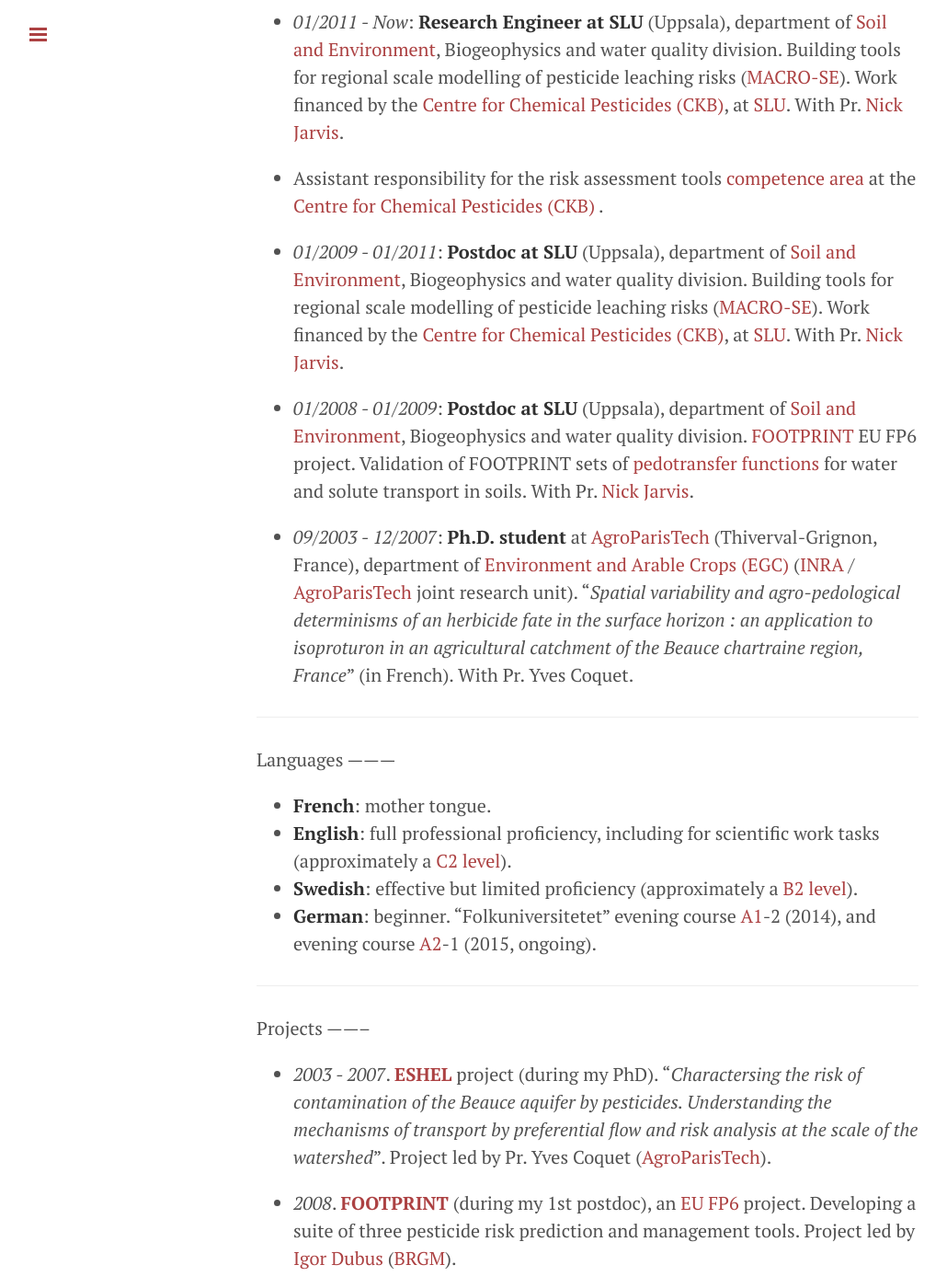
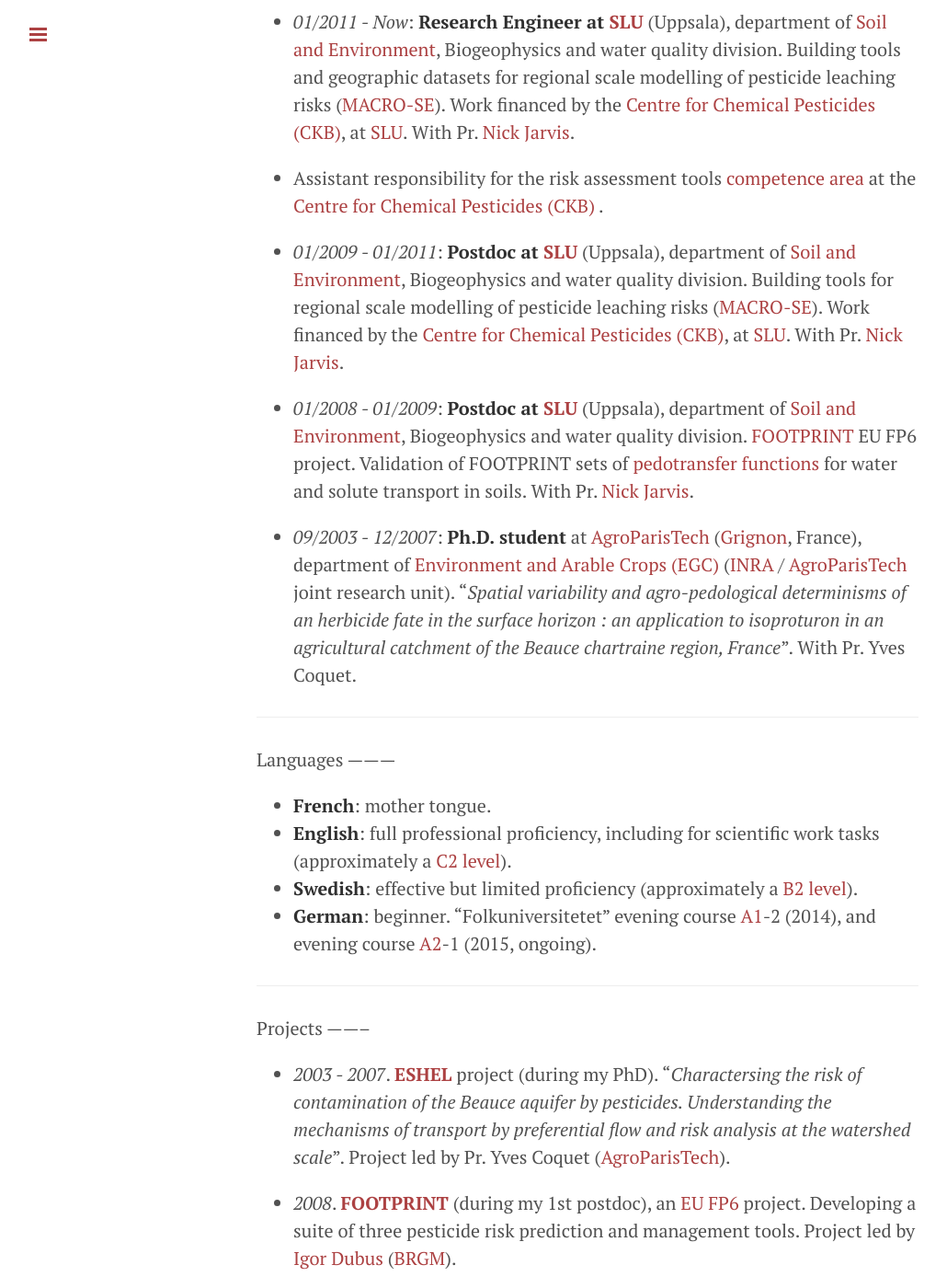
Before and after one commit to julienmoeys/julienmoeys.github.io, a Jekyll site: the page built from CV.md, in a window 1280 px wide and 1400 px high, scrolled down 1317 px. Shown: the whole window at 92% size, without its empty margins (1-1031 px from the left). Built offline with Jekyll 4.4.1, drawn with Linux system fonts in a browser that asks for light colours; Markdown is read by kramdown in place of the engine named in the settings; some of the changed text lies outside the part shown.

Commit message:
Updated CV

```diff
--- a/CV.md
+++ b/CV.md
@@ -69,9 +69,10 @@
 Professional experience    <a id="professionalexperience"></a>
 -----------------------
 
-*   _01/2011 - Now_: **Research Engineer at SLU** (Uppsala), department of
-    [Soil and Environment][], Biogeophysics and water quality division.
-    Building tools for regional scale modelling of pesticide
+*   _01/2011 - Now_: **Research Engineer at [SLU][]** (Uppsala),
+    department of [Soil and Environment][deptSoilEnv], Biogeophysics
+    and water quality division. Building tools and geographic
+    datasets for regional scale modelling of pesticide
     leaching risks ([MACRO-SE][]). Work financed by the
     [Centre for Chemical Pesticides (CKB)][CKB], at [SLU][].
     With Pr. [Nick Jarvis][NickJarvis].
@@ -80,27 +81,27 @@
     [competence area][OperationalGroup] at the
     [Centre for Chemical Pesticides (CKB) ][CKB].
 
-*   _01/2009 - 01/2011_: **Postdoc at SLU** (Uppsala), department of
-    [Soil and Environment][], Biogeophysics and water quality division.
-    Building tools for regional scale modelling of pesticide
-    leaching risks ([MACRO-SE][]). Work financed by the
-    [Centre for Chemical Pesticides (CKB)][CKB], at [SLU][].
-    With Pr. [Nick Jarvis][NickJarvis].
+*   _01/2009 - 01/2011_: **Postdoc at [SLU][]** (Uppsala),
+    department of [Soil and Environment][deptSoilEnv], Biogeophysics
+    and water quality division. Building tools for regional scale
+    modelling of pesticide leaching risks ([MACRO-SE][]). Work
+    financed by the [Centre for Chemical Pesticides (CKB)][CKB],
+    at [SLU][]. With Pr. [Nick Jarvis][NickJarvis].
 
-*   _01/2008 - 01/2009_: **Postdoc at SLU** (Uppsala), department of
-    [Soil and Environment][], Biogeophysics and water quality division.
+*   _01/2008 - 01/2009_: **Postdoc at [SLU][]** (Uppsala), department of
+    [Soil and Environment][deptSoilEnv], Biogeophysics and water quality division.
     [FOOTPRINT][] EU FP6 project. Validation of FOOTPRINT sets of
     [pedotransfer functions][PTF] for water and solute transport in
     soils. With Pr. [Nick Jarvis][NickJarvis].
 
-*   _09/2003 - 12/2007_: **Ph.D. student** at
-    [AgroParisTech][] (Thiverval-Grignon, France), department of
+*   _09/2003 - 12/2007_: **Ph.D. student** at [AgroParisTech][]
+    ([Grignon][ThivervalGrignon], France), department of
     [Environment and Arable Crops (EGC)][EGC] ([INRA][] /
     [AgroParisTech][] joint research unit). "_Spatial variability_
     _and agro-pedological determinisms of an herbicide fate in the_
     _surface horizon : an application to isoproturon in an agricultural_
-    _catchment of the Beauce chartraine region, France_" (in French).
-    With Pr. Yves Coquet.
+    _catchment of the Beauce chartraine region, France_". With Pr.
+    Yves Coquet.
 
 
 
@@ -126,8 +127,8 @@
 *   _2003 - 2007_. **[ESHEL][]** project (during my PhD). "_Charactersing
     the risk of contamination of the Beauce aquifer by pesticides.
     Understanding the mechanisms of transport by preferential flow
-    and risk analysis at the scale of the watershed_". Project led
-    by Pr. Yves Coquet ([AgroParisTech][]).
+    and risk analysis at the watershed scale_". Project led by Pr.
+    Yves Coquet ([AgroParisTech][]).
 
 *   _2008_. **[FOOTPRINT][]** (during my 1st postdoc), an
     [EU FP6][EUFP6] project. Developing a suite of three pesticide
@@ -147,8 +148,8 @@
     in the context of its [Écophyto][ECOPHYTO] program.
 
 I have been involved in the PhD work of [Abdul Ghafoor][AbdulGhafoor]
-(_finished in 2013_) and [Karin Steffens][KarinSteffens] (_planned to
-be finished in 2015_). See the publication list below.
+(_defended in 2013_) and [Karin Steffens][KarinSteffens] (_defence
+planned for 2015_). See the publication list below.
 
 
 
@@ -226,7 +227,7 @@
     (and before [Trac][]) or [WebSVN][].
 
 *   **Web development**: I have a small experience in **[PHP][]**,
-    **[HTML][]** and [CSS][] programming (see my project [ssld][]).
+    **[HTML][]** and [CSS][] programming (see my project [ssld](#ssld)).
     I have recently started using the site generator [Jekyll][].
     See also the paragraph on _content management systems_ below.
 
@@ -263,7 +264,7 @@
 
 *   Creator & maintainer of the [R][] packages **[soilwaterfun][]**
     and **[soilwaterptf][]** implementing commonly used functions
-    for [soil water retention][], soil [hydraulic conductivity][]
+    for [soil water retention][soilWatRet], soil [hydraulic conductivity][K]
     and some [pedotransfer functions][PTF] for parametrising them from
     easily available soil properties;
 
@@ -297,7 +298,8 @@
 
 
 
-<!--- Links (general) -->
+<!--- Links         -->
+<!--- Institutions  -->
 [AgroParisTech]:    http://www.agroparistech.fr/ "AgroParisTech"
 [EGC]:              http://www6.versailles-grignon.inra.fr/egc_eng/ "department of Environment and Arable Crops (EGC)"
 [ISA Lille]:        http://www.isa-lille.com/ "ISA Lille"
@@ -307,40 +309,25 @@
 [JV]:               http://www.jordbruksverket.se "Swedish Board of Agriculture"
 [NV]:               http://www.naturvardsverket.se/ "Swedish Environmental Protection Agency"
 [HaV]:              http://www.havochvatten.se/en "Swedish Agency for Marine and Water Management"
-[MACRO-SE]:         http://www.slu.se/sv/centrumbildningar-och-projekt/kompetenscentrum-for-kemiska-bekampningsmedel/verksamhetsomraden/modeller/macro-se/ "MACRO-SE regional scale pesticide fate model"
-[MACRO]:            http://www.slu.se/en/collaborative-centres-and-projects/centre-for-chemical-pesticides-ckb1/areas-of-operation-within-ckb/models/macro-52/ "MACRO 5.2"
-[FOOTPRINT]:        http://sitem.herts.ac.uk/aeru/footprint/ "FOOTPRINT EU FP6 project (@University of Hertfordshire)"
+[deptSoilEnv]:      http://www.slu.se/en/departments/soil-environment/ "Soil and Environment"
 [INRA]:             http://www.inra.fr/en "INRA"
-[Pedometrics]:      http://en.wikipedia.org/wiki/Pedometrics "pedometrics (Wikipedia)"
-[Municipalities]:   http://en.wikipedia.org/wiki/Municipalities_of_Sweden "Municipalities of Sweden (Wikipedia)"
 [LRF]:              http://www.lrf.se/In-English/ "Federation of Swedish Farmers (LRF)"
 [SV]:               http://www.plastkemiforetagen.se/sektorgrupper/svv/ "De svenska växtskyddsföretagens branschförening"
 [AFES]:             http://www.afes.fr "French Soil Science Association (AFES)"
 [FIF]:              http://www.fif.uu.se "Families for International Friendship (FIF)"
-[PTF]:              http://en.wikipedia.org/wiki/Pedotransfer_functions "Pedotransfer functions (Wikipedia)"
-[FoSW]:             http://www.slu.se/FoSW "Focus on Soils and Water (FoSW) graduate school"
-[jmSLUPub]:         http://slubar.slub.se/pweb/mailsh/form?mail=Julien.Moeys%40slu.se&lang=eng&show=yes&sortorder=publication_year# "Julien Moeys (on SLUPub)"
-[jmGoogleScholar]:  http://scholar.google.se/citations?user=cRNn-IMAAAAJ&hl=en&oi=ao "Julien MOEYS Google Scholar profile"
-[MSc]:              http://sv.wikipedia.org/wiki/Master_of_science "Master of science (Wikipedia)"
-[NickJarvis]:       http://www.slu.se/en/faculties/nj/nj-home/presentation-example-nicholasjarvis/ "Nick Jarvis (SLU)"
-[OperationalGroup]: http://www.slu.se/en/collaborative-centres-and-projects/centre-for-chemical-pesticides-ckb1/about-us/management-group/ "Operational group (CKB/SLU)"
 [ISTOM]:            http://www.istom.com "College of International Agro-Development (ISTOM)"
-[MV0192]:           http://slunik.slu.se/student_index.cfm?id=10633 "Soil science for water and environment (SLU)"
-[MV0198]:           http://slunik.slu.se/student_index.cfm?id=10672 "Water and solute transport in the soil-plant-system (SLU)"
-[CEFR]:             http://en.wikipedia.org/wiki/Common_European_Framework_of_Reference_for_Languages#Common_reference_levels "Common European Framework of Reference for Languages - Common reference levels (Wikipedia)"
-[ESHEL]:            http://agriculture.gouv.fr/IMG/pdf/ESHEL_cle0866f6.pdf "ESHEL research project"
-[IgorDubus]:        http://www.pfmodels.org/idubus.html "Dr Igor G. Dubus (homepage)"
-[PERFORM]:          https://www6.versailles-grignon.inra.fr/egc/Recherches/Equipes-axes-de-recherche/Equipe-Sol/PROJETS-DE-RECHERCHE/PERFORM "Projet PERFORM"
-[EUFP6]:            http://cordis.europa.eu/fp6/ "The 6th Framework Programme funded European Research and Technological Development"
 [BRGM]:             http://www.brgm.eu/ "The French Geological Survey (BRGM)"
 [MAAF]:             http://agriculture.gouv.fr "Ministère de l’Agriculture, de l’Agroalimentaire et de la Forêt"
 [ONEMA]:            http://www.onema.fr/ "The French National Agency for Water and Aquatic Environments"
-[ECOPHYTO]:         http://agriculture.gouv.fr/ecophyto "Ecophyto program"
+
+<!--- People        -->
+[IgorDubus]:        http://www.pfmodels.org/idubus.html "Dr Igor G. Dubus (homepage)"
+[NickJarvis]:       http://www.slu.se/en/faculties/nj/nj-home/presentation-example-nicholasjarvis/ "Nick Jarvis (SLU)"
 [LaureMamy]:        https://www6.versailles-grignon.inra.fr/egc/Personnes/Annuaire-des-permanents2/Liste-L-N/Mamy-L "Laure Mamy (EGC - INRA)"
 [AbdulGhafoor]:     https://sites.google.com/site/aghafoor1981/ "Abdul Ghafoor (homepage)"
 [KarinSteffens]:    http://www.slu.se/en/departments/soil-environment/contact/biogeophysics-and-water-quality/karin-steffens/ "Karin Steffens (SLU)"
 
-<!--- IT links (except R) -->
+<!--- IT links      --><!--- (not R links) -->
 [SQL]:              http://en.wikipedia.org/wiki/SQL "Structured Query Language (Wikipedia)"
 [DokuWiki]:         https://www.dokuwiki.org "DokuWiki"
 [Piwigo]:           http://piwigo.org/ "Piwigo"
@@ -374,7 +361,7 @@
 [Spip]:             http://www.spip.net  "Spip content management system"
 [GIS]:              http://en.wikipedia.org/wiki/Geographic_information_system  "geographic information system (GIS) (Wikipedia)"
 
-<!--- R links -->
+<!--- R links       -->
 [R]:                http://www.r-project.org/ "The R Project for Statistical Computing"
 [Sweave]:           http://leisch.userweb.mwn.de/Sweave/ "Sweave"
 [easydb]:           https://r-forge.r-project.org/projects/easydb/ "easy database interface (R package)"
@@ -397,9 +384,27 @@
 [S4]:               http://cran.r-project.org/doc/manuals/r-release/R-ints.html#S4-objects "S4 objects"
 [sp]:               http://cran.r-project.org/web/packages/sp/  "sp (R package)"
 
-<!--- 'Long' links -->
-[Soil and Environment]:  http://www.slu.se/en/departments/soil-environment/ "Soil and Environment"
-[Water Authorities]:  http://www.vattenmyndigheterna.se/En/ "Sweden water authorities"
-[counties of Sweden]:  http://en.wikipedia.org/wiki/Counties_of_Sweden "counties of Sweden (Wikipedia)"
-[Soil water retention]: http://en.wikipedia.org/wiki/Soil_water_%28retention%29 "Soil water retention (Wikipedia)"
-[Hydraulic conductivity]:  http://en.wikipedia.org/wiki/Hydraulic_conductivity "Hydraulic conductivity (Wikipedia)"
+<!--- Wikipedia     -->
+[ThivervalGrignon]: http://sv.wikipedia.org/wiki/Thiverval-Grignon "Thiverval-Grignon (Wikipedia)"
+[CEFR]:             http://en.wikipedia.org/wiki/Common_European_Framework_of_Reference_for_Languages#Common_reference_levels "Common European Framework of Reference for Languages - Common reference levels (Wikipedia)"
+[Pedometrics]:      http://en.wikipedia.org/wiki/Pedometrics "pedometrics (Wikipedia)"
+[Municipalities]:   http://en.wikipedia.org/wiki/Municipalities_of_Sweden "Municipalities of Sweden (Wikipedia)"
+[PTF]:              http://en.wikipedia.org/wiki/Pedotransfer_functions "Pedotransfer functions (Wikipedia)"
+[MSc]:              http://sv.wikipedia.org/wiki/Master_of_science "Master of science (Wikipedia)"
+[soilWatRet]:       http://en.wikipedia.org/wiki/Soil_water_%28retention%29 "Soil water retention (Wikipedia)"
+[K]:                http://en.wikipedia.org/wiki/Hydraulic_conductivity "Hydraulic conductivity (Wikipedia)"
+
+<!-- Other links    -->
+[MACRO-SE]:         http://www.slu.se/sv/centrumbildningar-och-projekt/kompetenscentrum-for-kemiska-bekampningsmedel/verksamhetsomraden/modeller/macro-se/ "MACRO-SE regional scale pesticide fate model"
+[MACRO]:            http://www.slu.se/en/collaborative-centres-and-projects/centre-for-chemical-pesticides-ckb1/areas-of-operation-within-ckb/models/macro-52/ "MACRO 5.2"
+[FOOTPRINT]:        http://sitem.herts.ac.uk/aeru/footprint/ "FOOTPRINT EU FP6 project (@University of Hertfordshire)"
+[OperationalGroup]: http://www.slu.se/en/collaborative-centres-and-projects/centre-for-chemical-pesticides-ckb1/about-us/management-group/ "Operational group (CKB/SLU)"
+[MV0192]:           http://slunik.slu.se/student_index.cfm?id=10633 "Soil science for water and environment (SLU)"
+[MV0198]:           http://slunik.slu.se/student_index.cfm?id=10672 "Water and solute transport in the soil-plant-system (SLU)"
+[ESHEL]:            http://agriculture.gouv.fr/IMG/pdf/ESHEL_cle0866f6.pdf "ESHEL research project"
+[PERFORM]:          https://www6.versailles-grignon.inra.fr/egc/Recherches/Equipes-axes-de-recherche/Equipe-Sol/PROJETS-DE-RECHERCHE/PERFORM "Projet PERFORM"
+[EUFP6]:            http://cordis.europa.eu/fp6/ "The 6th Framework Programme funded European Research and Technological Development"
+[ECOPHYTO]:         http://agriculture.gouv.fr/ecophyto "Ecophyto program"
+[FoSW]:             http://www.slu.se/FoSW "Focus on Soils and Water (FoSW) graduate school"
+[jmSLUPub]:         http://slubar.slub.se/pweb/mailsh/form?mail=Julien.Moeys%40slu.se&lang=eng&show=yes&sortorder=publication_year# "Julien Moeys (on SLUPub)"
+[jmGoogleScholar]:  http://scholar.google.se/citations?user=cRNn-IMAAAAJ&hl=en&oi=ao "Julien MOEYS Google Scholar profile"
```
Also changed, not shown: sv/CV.md (+133 -79 lines).
